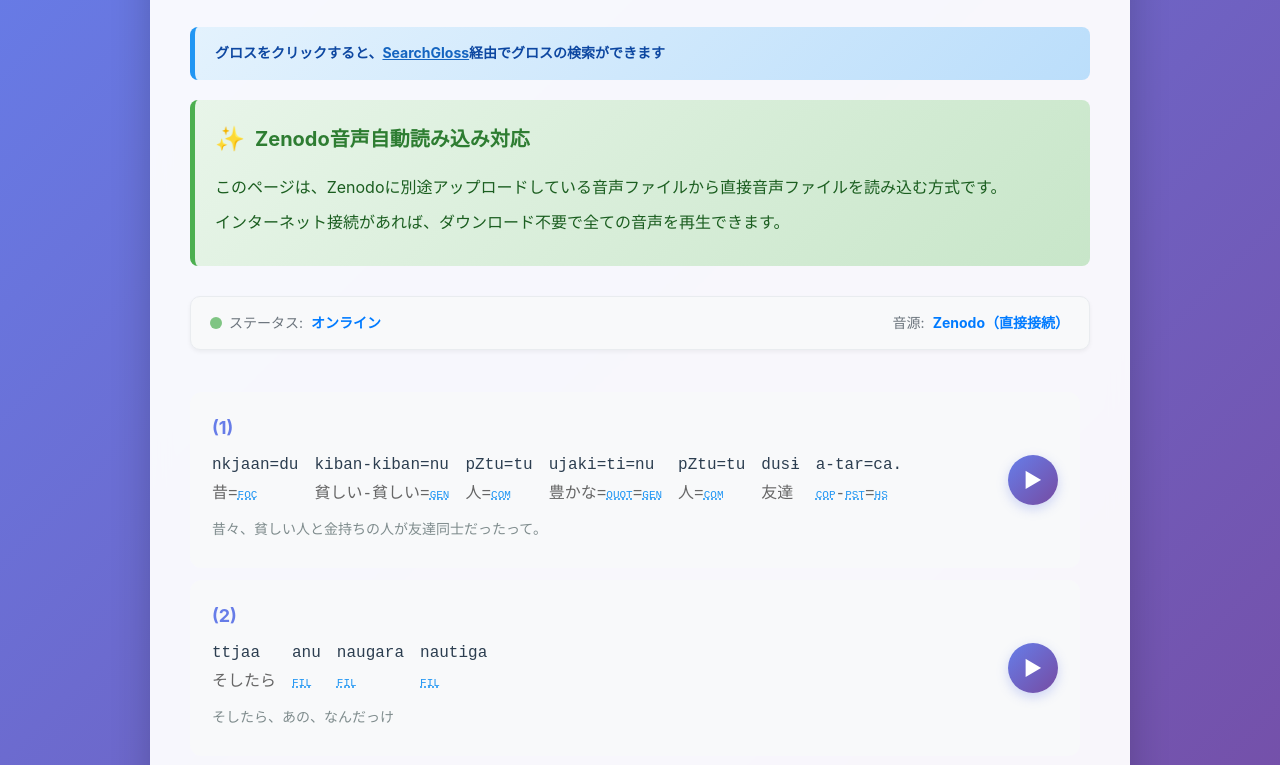
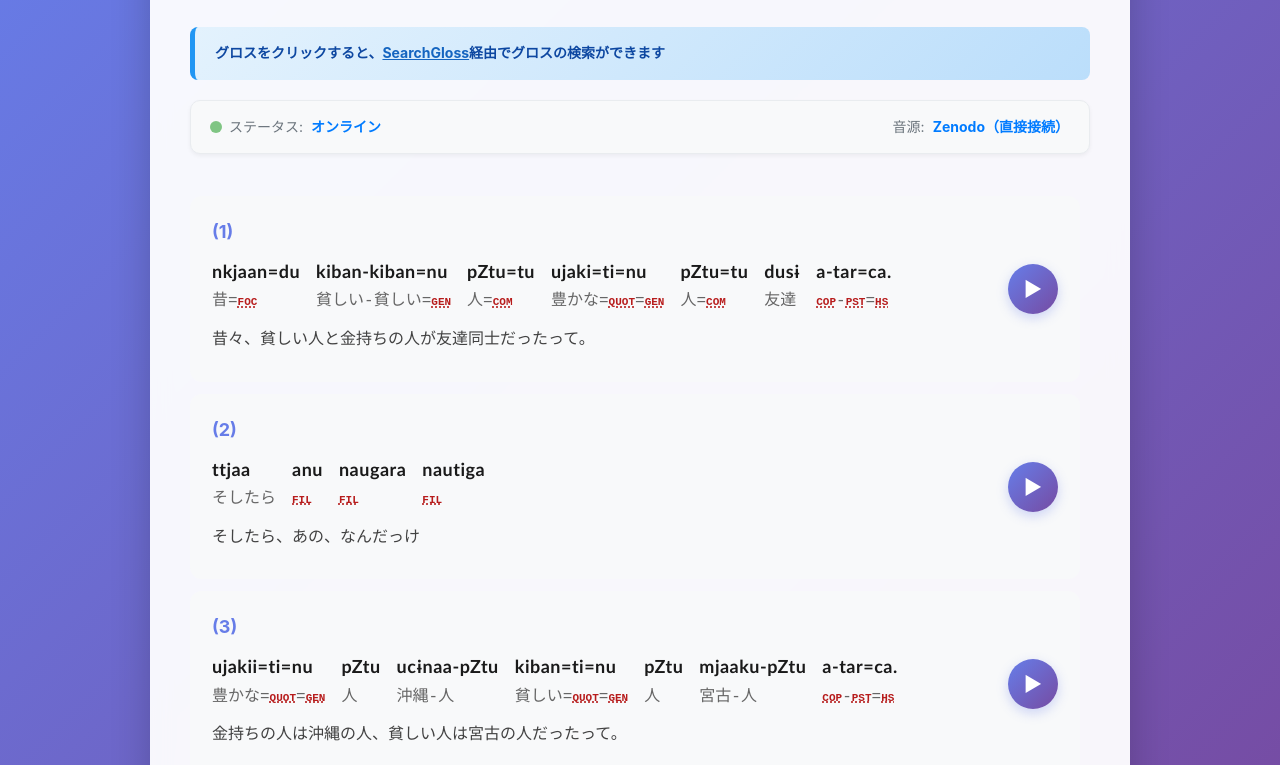
Before and after one commit to MichinoriShimoji/text_syakkintori, a plain HTML site: page index.html in a window 1280 px wide. Shown: the part 174-939 px from the top of the page. Drawn offline with Linux system fonts and the light colour scheme.

Commit message:
Update index.html

```diff
--- a/index.html
+++ b/index.html
@@ -3,7 +3,7 @@
 <head>
     <meta charset="UTF-8">
     <meta name="viewport" content="width=device-width, initial-scale=1.0">
-    <title>宮古語例文音声プレーヤー（Zenodo直接読み込み版）</title>
+    <title>自然談話を聴いてみる</title>
     <style>
         body {
             font-family: -apple-system, BlinkMacSystemFont, 'Segoe UI', 'Noto Sans JP', sans-serif;
@@ -225,10 +225,11 @@
         }
 
         .miyako-word {
-            font-size: 16px;
-            color: #2c3e50;
-            font-weight: 500;
-            font-family: 'Courier New', monospace;
+            font-size: 18px;
+            color: #1a1a1a;
+            font-weight: 600;
+            font-family: 'Optima', 'Segoe UI', 'Candara', 'Calibri', 'Arial', sans-serif;
+            letter-spacing: 0.5px;
         }
 
         .gloss-word {
@@ -241,21 +242,23 @@
         .gloss-clickable {
             cursor: pointer;
             text-decoration: underline dotted;
-            color: #2196F3;
+            color: #b71c1c;
+            font-weight: bold;
             transition: color 0.2s ease;
         }
 
         .gloss-clickable:hover {
-            color: #1976D2;
+            color: #d32f2f;
             text-decoration: underline;
         }
 
         .japanese-text {
-            font-size: 14px;
-            color: #7f8c8d;
-            line-height: 1.4;
+            font-size: 16px;
+            color: #424242;
+            line-height: 1.6;
             font-family: -apple-system, BlinkMacSystemFont, 'Segoe UI', 'Noto Sans JP', sans-serif;
             white-space: normal;
+            font-weight: 500;
         }
 
         .play-icon {
@@ -467,20 +470,11 @@
 </head>
 <body>
     <div class="container">
-        <h1>自然談話を聞いてみる</h1>
+        <h1>自然談話を聴いてみる</h1>
         <div class="subtitle">借金取りと貧乏人（宮古語伊良部長浜方言）</div>
 
         <div class="gloss-info-banner">
             <strong>グロスをクリックすると、<a href="https://michinorishimoji.github.io/searchgloss/" target="_blank">SearchGloss</a>経由でグロスの検索ができます</strong>
-        </div>
-
-        <div class="info-banner">
-            <h2>
-                <span style="font-size: 24px;">✨</span>
-                Zenodo音声自動読み込み対応
-            </h2>
-            <p>このページは、Zenodoに別途アップロードしている音声ファイルから直接音声ファイルを読み込む方式です。</p>
-            <p>インターネット接続があれば、ダウンロード不要で全ての音声を再生できます。</p>
         </div>
 
         <div class="status-bar">
```
